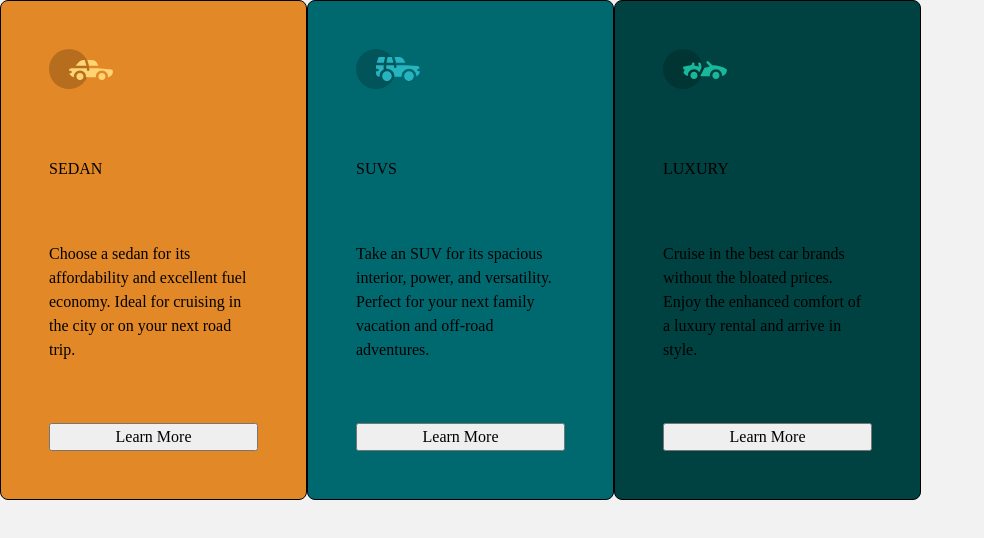
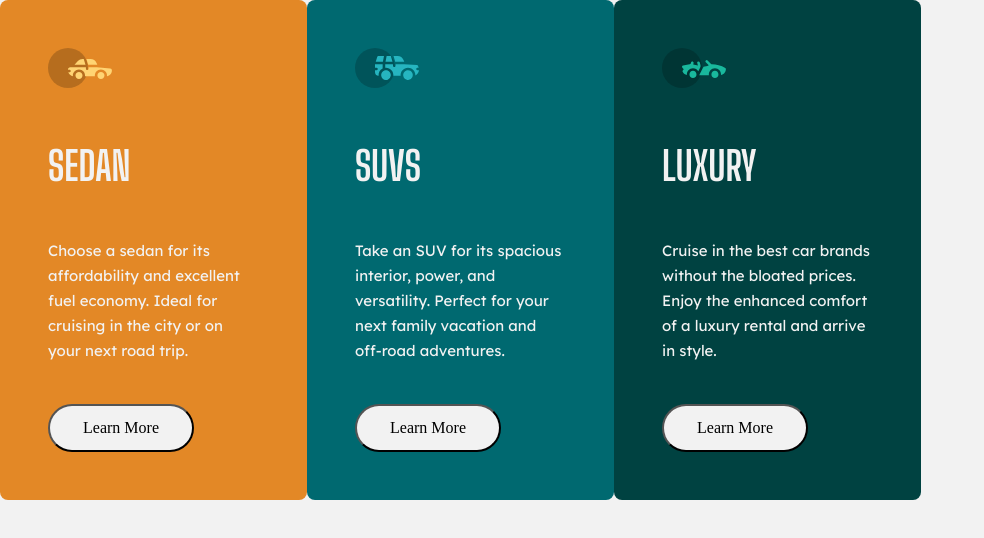
Before and after one commit to nicorithner/3-column-preview-card-component-FEM-solution, a React (Vite) app: page / in a window 1280 px wide. Shown: the top 538 px of the page, without its empty margins (0-984 px from the left). Built offline with nearby package versions, Linux system fonts and the light colour scheme.

Commit message:
Add new classes and use toRem function

```diff
--- a/src/components/column/Column.scss
+++ b/src/components/column/Column.scss
@@ -1,14 +1,13 @@
 @use "../../sassStyles/" as *;
 
 .column-container {
-  border: 1px solid black;
-  border-radius: 8px;
+  border-radius: toRem(8);
   display: flex;
   flex-direction: column;
   justify-content: space-between;
-  width: 307px;
-  min-height: 500px;
-  padding: 48px;
+  width: toRem(307);
+  min-height: toRem(500);
+  padding: toRem(48);
 }
 
 .orange {
@@ -22,3 +21,25 @@
 .veryDarkCyan {
   background-color: $veryDarkCyan;
 }
+
+.title {
+  font-family: $big-shoulders;
+  font-weight: 700;
+  color: $veryLightGray;
+  font-size: toRem(40);
+}
+
+.description {
+  font-family: $lexend;
+  font-weight: 400;
+  font-size: toRem(15);
+  color: $veryLightGray;
+  line-height: toRem(25);
+}
+
+.learn-more-btn {
+  background-color: $veryLightGray;
+  width: toRem(146);
+  height: toRem(48);
+  border-radius: toRem(25);
+}
```
